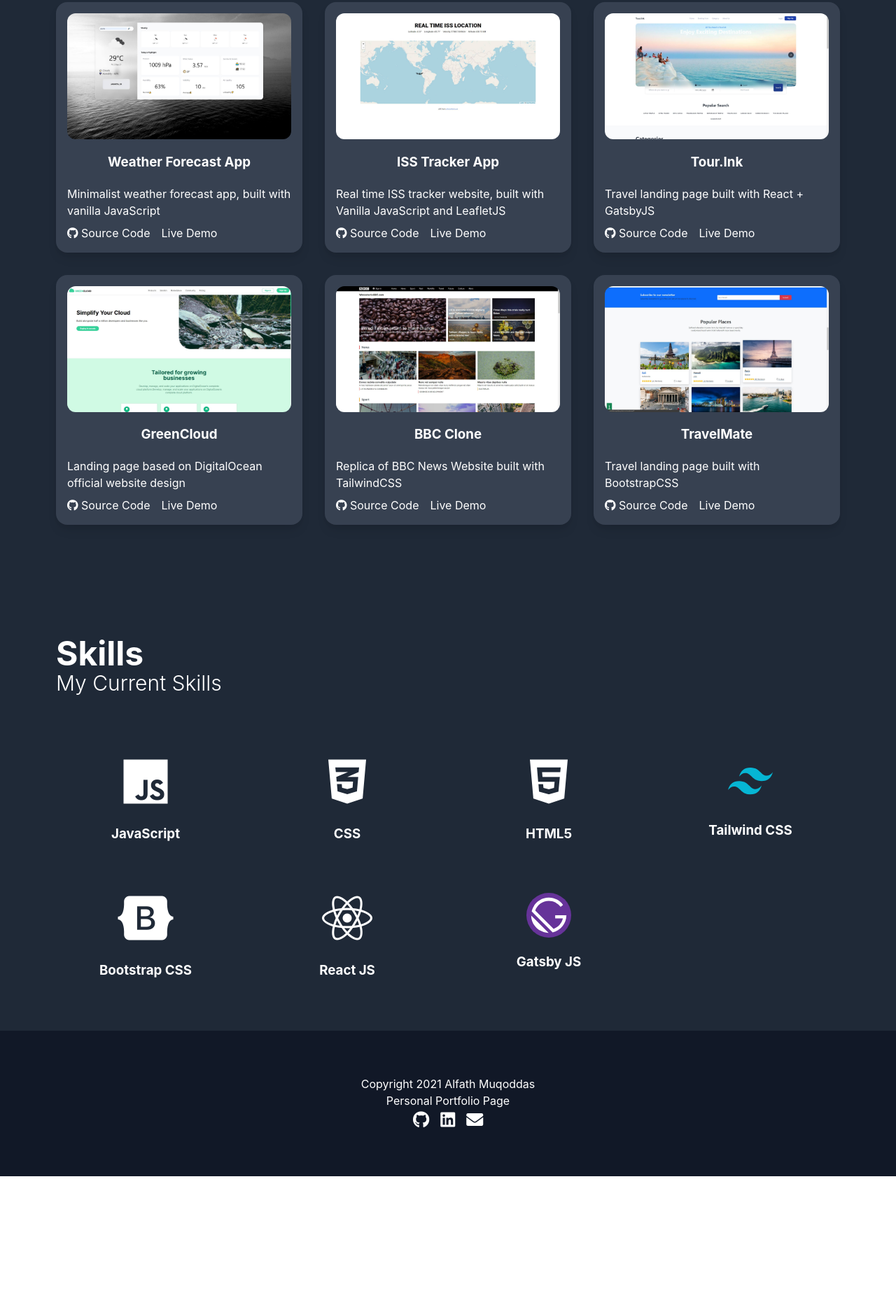
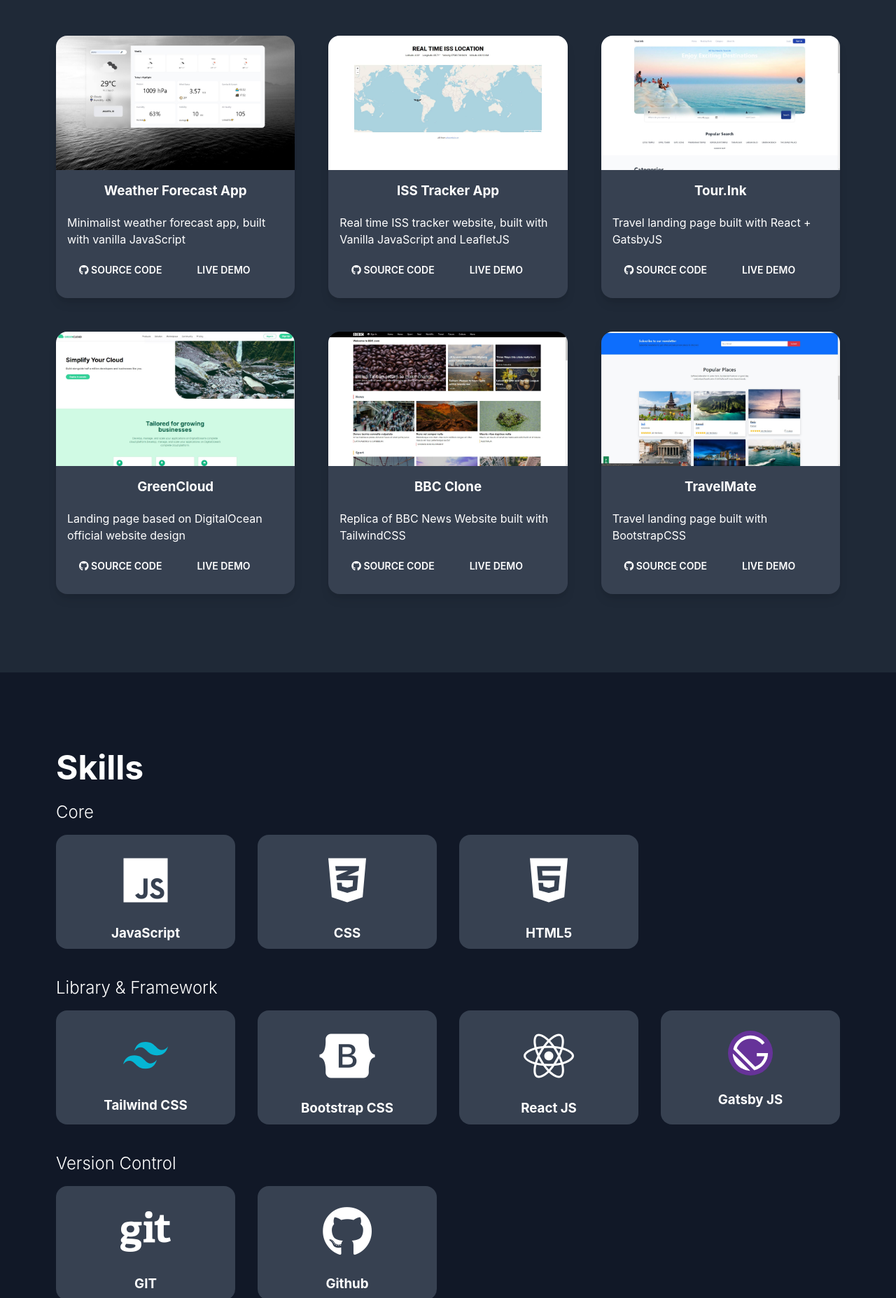
Before and after one commit to alfathmuqoddas/gatsbycloud-deploy-test, a Gatsby site: page / in a window 1280 px wide. Shown: the part 945-2800 px from the top of the page at 70% size. Before the commit the page ends 2626 px from the top, so only its background shows below. Built offline with nearby package versions, Linux system fonts and the light colour scheme; Gatsby itself is replaced by a stand-in of ours.

Commit message:
updatind styles and adding about section

```diff
--- a/src/components/Layout.js
+++ b/src/components/Layout.js
@@ -13,9 +13,9 @@ export default function Layout({ children }) {
         { children }
       </div>
       <footer className="bg-gray-900 py-16 text-center">
-        <p className="text-white">Copyright 2021 Alfath Muqoddas</p>
+        <p className="text-white">©2021 Alfath Muqoddas</p>
         <p className="text-white">Personal Portfolio Page</p>
-        <div className="text-2xl text-white">
+        <div className="text-3xl pt-2 text-white">
           <a href="https://github.com/alfathmuqoddas" target="_blank" rel="noreferrer" className="inline-block mr-4"><i className="fab fa-github hover:text-blue-400" aria-label="github"></i></a>
           <a href="https://www.linkedin.com/in/alfathmuqoddas" target="_blank" rel="noreferrer" className="inline-block mr-4"><i className="fab fa-linkedin hover:text-blue-400" aria-label="linkedid"></i></a>
           <a href="https://mail.google.com/mail/?view=cm&fs=1&to=alfath.muqoddas@gmail.com" target="_blank" rel="noreferrer"  className="inline-block"><i className="fas fa-envelope hover:text-blue-400" aria-label="e-mail"></i></a>
--- /dev/null
+++ b/src/pages/About.js
@@ -0,0 +1,11 @@
+import React from "react"
+
+export default function About() {
+  return (
+        <div className="py-20 bg-gray-800 text-white" id="about">
+          <div className="container mx-auto px-4 md:px-20">
+		     <h1 className="text-5xl m-0">About Me</h1>
+		  </div>
+		</div>
+  )
+}
--- a/src/pages/FeaturedProject.js
+++ b/src/pages/FeaturedProject.js
@@ -49,18 +49,20 @@ const projects = [
 
 export default function FeaturedProject() {
   return (
-        <div className="py-16 bg-gray-800" id="project">
+        <div className="py-28 bg-gray-800" id="project">
 		  <div className="container m-auto px-4 md:px-20">
 			<h1 className="text-5xl font-semibold mt-0 text-white pb-8">Featured Project</h1>
-		    <div className="grid grid-cols-1 md:grid-cols-3 gap-8">
+		    <div className="grid grid-cols-1 md:grid-cols-3 gap-12">
 		      {projects.map(project => (
-				  <div className="card p-4 text-white bg-gray-700 shadow-lg">
-				    <img src={project.photos} alt="project-photos" className="rounded-xl" />
-				    <h3 className="text-center">{project.title}</h3>
-				    <p>{project.desription}</p>
-				    <div className="mt-2">
-				      <a href={project.codeLink} className="inline-block mr-4 hover:underline" rel="noreferrer" target="_blank"><i className="fab fa-github"></i> Source Code</a>
-				      <a href={project.liveLink} className="inline-block hover:underline" rel="noreferrer" target="_blank">Live Demo</a>
+				  <div className="text-white bg-gray-700 shadow-lg rounded-2xl overflow-hidden">
+				    <img src={project.photos} alt="project-photos" className="" />
+				    <div className="p-4">
+				      <h3 className="text-center mt-0">{project.title}</h3>
+				      <p>{project.desription}</p>
+				      <div className="mt-2">
+				        <button className="btn btn-ghost mr-4"><a href={project.codeLink} className="inline-block" rel="noreferrer" target="_blank"><i className="fab fa-github"></i> Source Code</a></button>
+				        <button className="btn btn-ghost"><a href={project.liveLink} className="inline-block" rel="noreferrer" target="_blank">Live Demo</a></button>
+				      </div>
 				    </div>
 				  </div>
 			  ))}
--- a/src/pages/Skills.js
+++ b/src/pages/Skills.js
@@ -3,24 +3,28 @@ import React from "react"
 
 export default function Skills() {
   return (
-        <div className="py-16 bg-gray-800" id="skills">
+        <div className="py-28 bg-gray-900" id="skills">
 		  <div className="container m-auto px-4 md:px-20">
-			<h1 className="text-5xl font-bold mb-0 text-white">Skills</h1>
-			<h2 className="text-3xl mt-0 text-white font-light">My Current Skills</h2>
-			<div className="grid grid-cols-2 md:grid-cols-4 gap-8 pt-8">
-			  <div className="card p-2 text-white text-center hover:bg-gray-900">
+			<h1 className="text-5xl font-bold m-0 text-white">Skills</h1>
+			<h3 className="text-2xl mb-0 text-white font-light">Core</h3>
+			<div className="grid grid-cols-2 md:grid-cols-4 gap-8 py-4">
+			  <div className="card p-2 text-white text-center bg-gray-700">
 			    <h1><i className="fab fa-js m-0 text-7xl"></i></h1>
 			    <h3 className="m-0">JavaScript</h3>
 			  </div>
-			  <div className="card p-2 text-white text-center hover:bg-gray-900">
+			  <div className="card p-2 text-white text-center bg-gray-700">
 			    <h1><i className="fab fa-css3-alt m-0 text-7xl"></i></h1>
 			    <h3 className="m-0">CSS</h3>
 			  </div>
-			  <div className="card p-2 text-white text-center hover:bg-gray-900">
+			  <div className="card p-2 text-white text-center bg-gray-700">
 			    <h1><i className="fab fa-html5 m-0 text-7xl"></i></h1>
 			    <h3 className="m-0">HTML5</h3>
 			  </div>
-			  <div className="card p-2 text-white text-center hover:bg-gray-900">
+			</div>
+
+			<h3 className="text-2xl mb-0 text-white font-light">Library & Framework</h3>
+			<div className="grid grid-cols-2 md:grid-cols-4 gap-8 py-4">
+			  <div className="card p-2 text-white text-center bg-gray-700">
 			    <h1>
 			       <svg xmlns="http://www.w3.org/2000/svg" fill="none" viewBox="0 0 54 33" className="w-16 my-4 mx-auto">
 					  <g clipPath="url(#prefix__clip0)">
@@ -33,15 +37,15 @@ export default function Skills() {
                 </h1>
 			    <h3 className="m-0">Tailwind CSS</h3>
 			  </div>
-			  <div className="card p-2 text-white text-center hover:bg-gray-900">
+			  <div className="card p-2 text-white text-center bg-gray-700">
 			    <h1><i className="fab fa-bootstrap m-0 text-7xl"></i></h1>
 			    <h3 className="m-0">Bootstrap CSS</h3>
 			  </div>
-			  <div className="card p-2 text-white text-center hover:bg-gray-900">
+			  <div className="card p-2 text-white text-center bg-gray-700">
 			    <h1><i className="fab fa-react m-0 text-7xl"></i></h1>
 			    <h3 className="m-0">React JS</h3>
 			  </div>
-			  <div className="card p-2 text-white text-center hover:bg-gray-900">
+			  <div className="card p-2 text-white text-center bg-gray-700">
 			    <h1><svg xmlns="http://www.w3.org/2000/svg" viewBox="0 0 28 28" focusable="false" className="w-16 mx-auto">
 				  <circle cx="14" cy="14" r="14" fill="#639"/>
 				  <path fill="#fff" d="M6.2 21.8C4.1 19.7 3 16.9 3 14.2L13.9 25c-2.8-.1-5.6-1.1-7.7-3.2zm10.2 2.9L3.3 11.6C4.4 6.7 8.8 3 14 3c3.7 0 6.9 1.8 8.9 4.5l-1.5 1.3C19.7 6.5 17 5 14 5c-3.9 0-7.2 2.5-8.5 6L17 22.5c2.9-1 5.1-3.5 5.8-6.5H18v-2h7c0 5.2-3.7 9.6-8.6 10.7z"/>
@@ -49,6 +53,18 @@ export default function Skills() {
 			    <h3 className="m-0">Gatsby JS</h3>
 			  </div>
 			</div>
+
+			<h3 className="text-2xl mb-0 text-white font-light">Version Control</h3>
+			<div className="grid grid-cols-2 md:grid-cols-4 gap-8 pt-4">
+			  <div className="card p-2 text-white text-center bg-gray-700">
+			    <h1><i className="fab fa-git m-0 text-7xl"></i></h1>
+			    <h3 className="m-0">GIT</h3>
+			  </div>
+			  <div className="card p-2 text-white text-center bg-gray-700">
+			    <h1><i className="fab fa-github m-0 text-7xl"></i></h1>
+			    <h3 className="m-0">Github</h3>
+			  </div>
+			</div>
 		  </div>
 		</div>
   )
```
Also changed, not shown: src/pages/index.js.
